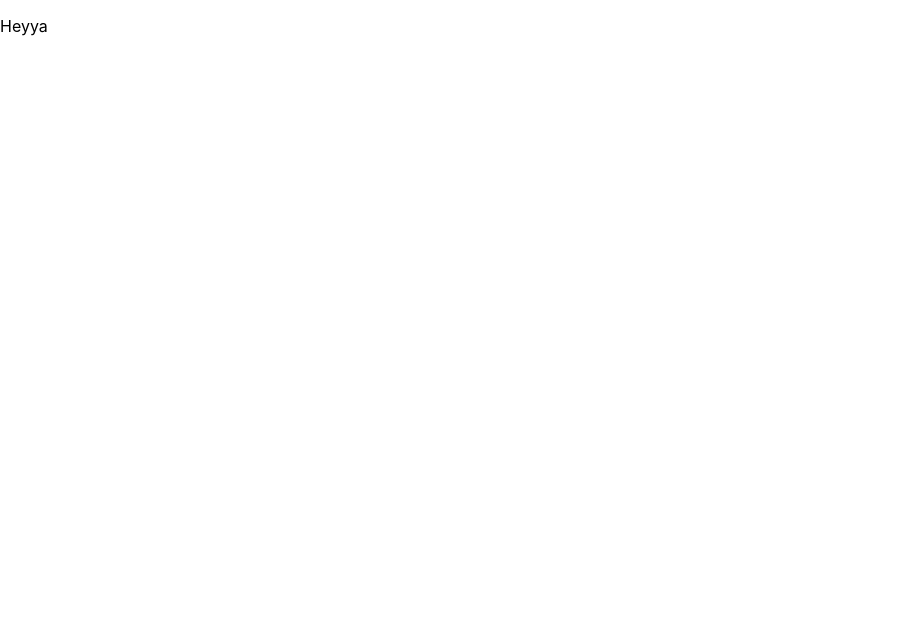
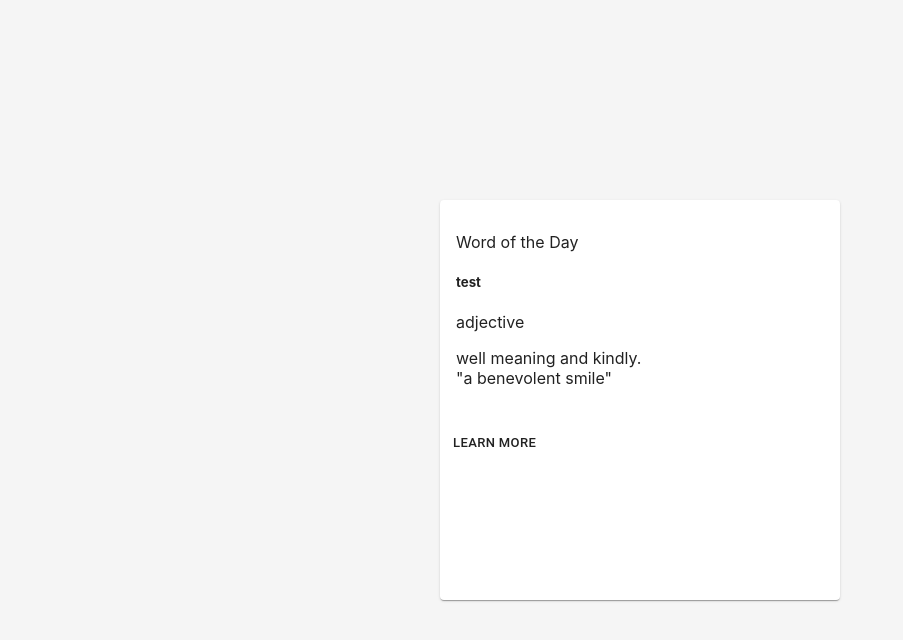
Before and after one commit to Gaymer333/TTMIK_practice_app, a React (Create React App) app: page / in a window 1280 px wide. Shown: the top 640 px of the page, without its empty margins (0-903 px from the left). Built offline with nearby package versions, Linux system fonts and the light colour scheme.

Commit message:
Added some new styling lib, and start making a card.

```diff
--- a/package.json
+++ b/package.json
@@ -4,6 +4,7 @@
   "private": true,
   "homepage": "http://flank.dk/TTMIK/",
   "dependencies": {
+    "@material-ui/core": "^4.12.1",
     "@testing-library/jest-dom": "^5.11.4",
     "@testing-library/react": "^11.1.0",
     "@testing-library/user-event": "^12.1.10",
--- a/src/App.scss
+++ b/src/App.scss
@@ -1,9 +1,20 @@
 html {
+    background-color: #f5f5f5;
     height: 100%;
 
     body {
         #root {
-            max-width: 500px;
+            display: flex;
+            justify-content: center;
+            min-width: 100%;
+            min-height: 100vh;
+            align-items: center;
+
+            #mainCard {
+
+        width: 400px;
+        height: 400px;
+            }
         }
     }
 }
--- a/src/App.tsx
+++ b/src/App.tsx
@@ -1,8 +1,32 @@
+import { Button, Card, CardActions, CardContent } from '@material-ui/core';
 import './App.scss';
 
 function App() {
 
-  return <p>Heyya</p>
+  return <>
+
+    <Card id="mainCard">
+        <CardContent>
+          <p color="textSecondary">
+            Word of the Day
+          </p>
+          <h5>
+            test
+          </h5>
+          <p color="textSecondary">
+            adjective
+          </p>
+          <p>
+            well meaning and kindly.
+            <br />
+            {'"a benevolent smile"'}
+          </p>
+        </CardContent>
+        <CardActions>
+          <Button size="small">Learn More</Button>
+        </CardActions>
+      </Card>
+  </>
 }
 
 export default App;
```
Also changed, not shown: 1 other file (tests, documents, lock files or other folders).
